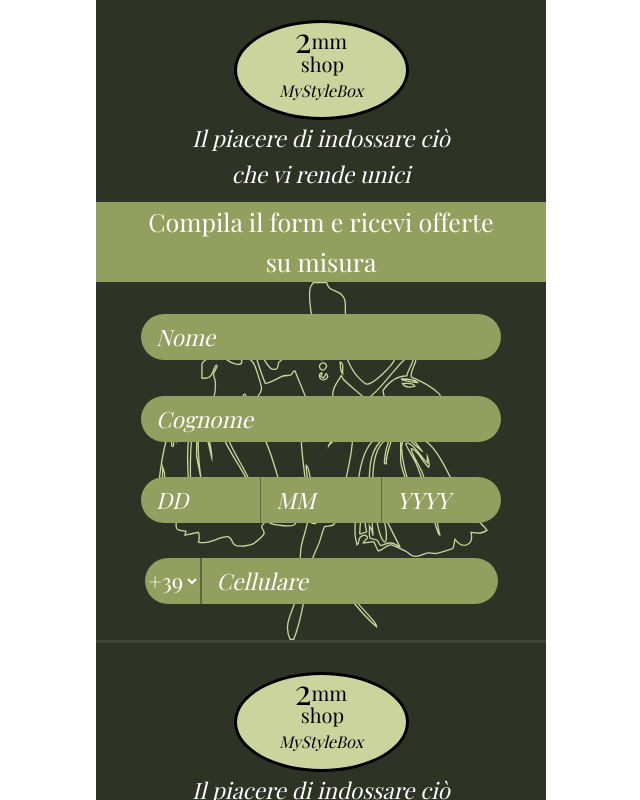
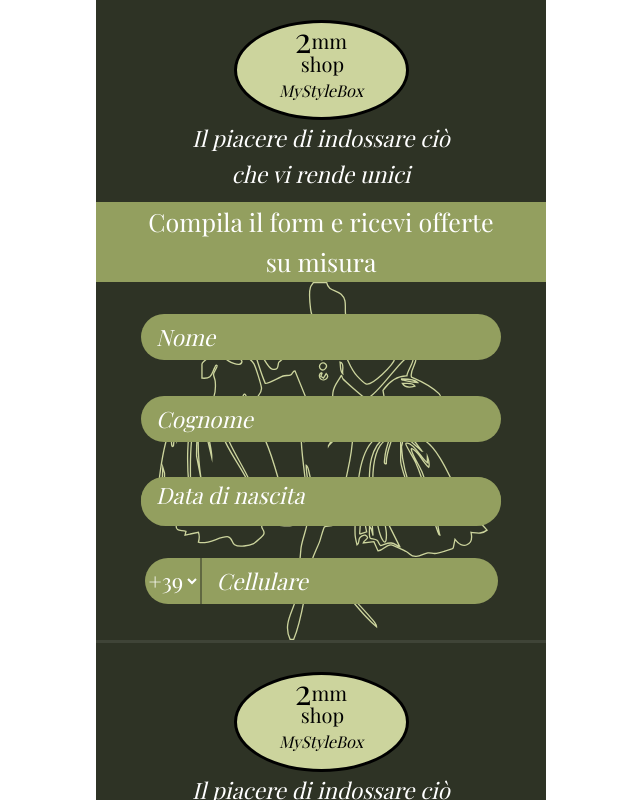
Before and after one commit to RyXkci/2mmshop-reg-clienti, a React (Vite) app in the folder frontend/: page /formdati in a window 1280 px wide. Shown: the top 800 px of the page, without its empty margins (319-959 px from the left). Built offline with nearby package versions, Linux system fonts and the light colour scheme; no server answers; a web font is replaced by a local one.

Commit message:
Removed comments

```diff
--- a/frontend/src/components/HookForm.jsx
+++ b/frontend/src/components/HookForm.jsx
@@ -183,7 +183,7 @@ export default function HookForm() {
                 {/* DATE OF BIRTH */}
                 <div className="form-input">
                   <div className="flex-row dob-section">
-                    {/* {isFocused && <span className="dob-placeholder">Data di nascita</span>} */}
+                    {isFocused && <span className="dob-placeholder">Data di nascita</span>}
                     <label htmlFor="dob-day" className="sr-only">
                       Giorno
                     </label>
```
